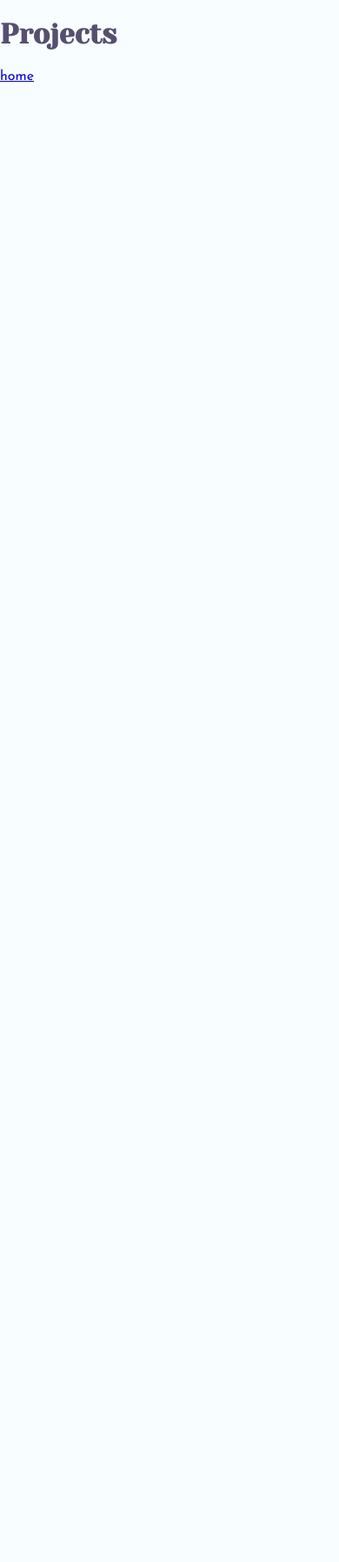
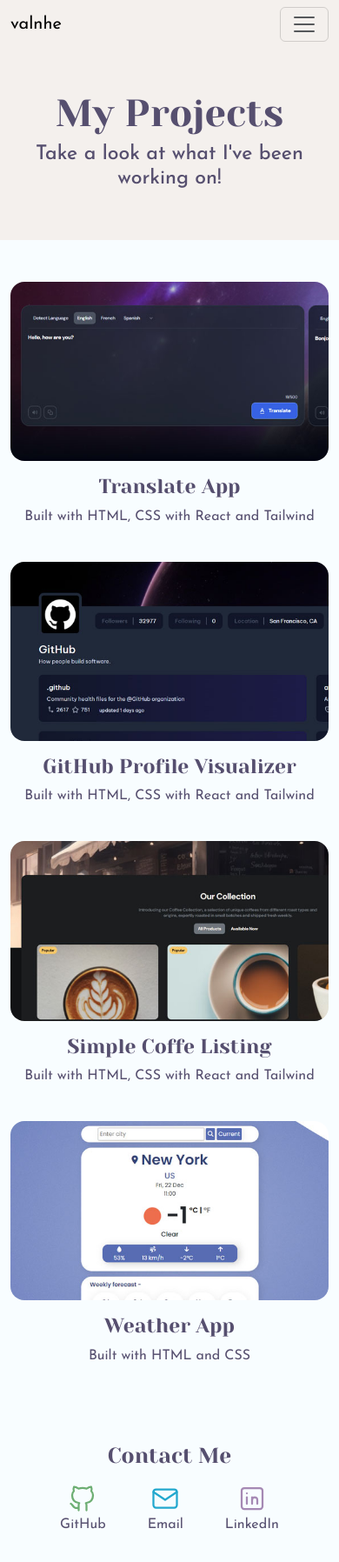
Before and after one commit to Valnhe/SheCodes-Responsive-Project, a plain HTML site: page projects.html in a window 390 px wide. Shown: the whole page at 87% size. Before the commit the page ends 844 px from the top, so only its background shows below. Drawn offline with nearby package versions, Linux system fonts and the light colour scheme.

Commit message:
Work page

```diff
--- a/projects.html
+++ b/projects.html
@@ -6,14 +6,110 @@
         <link rel="preconnect" href="https://fonts.googleapis.com">
         <link rel="preconnect" href="https://fonts.gstatic.com" crossorigin>
         <link href="https://fonts.googleapis.com/css2?family=Josefin+Sans:wght@100;200;300;400;500;600;700&family=Yeseva+One&display=swap" rel="stylesheet">
-    <link rel="stylesheet" href="styles/about.css">
-    <title>Projects</title>
+        <link href="https://cdn.jsdelivr.net/npm/bootstrap@5.3.2/dist/css/bootstrap.min.css" rel="stylesheet" integrity="sha384-T3c6CoIi6uLrA9TneNEoa7RxnatzjcDSCmG1MXxSR1GAsXEV/Dwwykc2MPK8M2HN" crossorigin="anonymous">
+        <script src="https://cdn.jsdelivr.net/npm/bootstrap@5.3.2/dist/js/bootstrap.bundle.min.js" integrity="sha384-C6RzsynM9kWDrMNeT87bh95OGNyZPhcTNXj1NW7RuBCsyN/o0jlpcV8Qyq46cDfL" crossorigin="anonymous"></script>
+        <link rel="stylesheet" href="styles/projects.css">
+        <title>My projects</title>
     </head>
 <body>
-    <h1>Projects</h1>
-    <a href="index.html">home</a>
+    <nav class="navbar navbar-expand-lg bg-body-tertiary">
+        <div class="container-fluid">
+          <a class="navbar-brand" href="index.html">valnhe</a>
+          <button class="navbar-toggler" type="button" data-bs-toggle="collapse" data-bs-target="#navbarTogglerDemo02" aria-controls="navbarTogglerDemo02" aria-expanded="false" aria-label="Toggle navigation">
+            <span class="navbar-toggler-icon"></span>
+          </button>
+          <div class="collapse navbar-collapse" id="navbarTogglerDemo02">
+            <ul class="navbar-nav ms-auto mb-2 mb-lg-0">
+                <li class="nav-item">
+                    <a class="nav-link" href="index.html">Home</a>
+                </li>
+                <li class="nav-item">
+                  <a class="nav-link"  href="about.html">About me</a>
+                </li>
+                <li class="nav-item">
+                    <a class="nav-link active" aria-current="page" href="projects.html">My projects</a>
+                </li>
+                <li class="nav-item">
+                    <a class="nav-link" href="contact.html">Contact me</a>
+                </li>
+            </ul>
+          </div>
+        </div>
+    </nav>
+
+    <!-- Header -->
+    <header class="text-center py-5">
+        <h1 class="display-1 my-0">
+            My Projects
+        </h1>
+        <h2 class="h3 px-2 mt-2">
+            Take a look at what I've been working on!
+        </h2>
+    </header>
+
+    <main class="py-5 text-center">
+        <div class="container">
+            <div class="row">
+                <div class="col-md-6 mb-4">
+                    <img src="./images/translate.jpg" alt="Translate App" class="rounded-4 img-fluid">
+                    <h3 class="mt-3">Translate App</h3>
+                    <p>Built with HTML, CSS with React and Tailwind</p>
+                </div>
+                <div class="col-md-6 mb-4">
+                    <img src="./images/github.jpg" alt="GitHub Profile Visualizer" class="rounded-4 img-fluid">
+                    <h3 class="mt-3">GitHub Profile Visualizer</h3>
+                    <p>Built with HTML, CSS with React and Tailwind</p>
+                </div>
+            </div>
+            <div class="row">
+                <div class="col-md-6 mb-4">
+                    <img src="./images/coffe.jpg" alt="Simple Coffe Listing" class="rounded-4 img-fluid">
+                    <h3 class="mt-3">Simple Coffe Listing</h3>
+                    <p>Built with HTML, CSS with React and Tailwind</p>
+                </div>
+                <div class="col-md-6 mb-4">
+                    <img src="./images/weather.jpg" alt="Weather App" class="rounded-4 img-fluid">
+                    <h3 class="mt-3">Weather App</h3>
+                    <p>Built with HTML and CSS</p>
+                </div>
+            </div>
+        </div>
+
+    </main>
 
 
+    <!-- Footer -->
+    <footer class="mx-5 mb-5">
+        <h3 class="h2 text-center mb-3">Contact Me</h3>
+        <article class="d-flex justify-content-center mx-5 gap-5">
+            <a href="https://github.com/Valnhe" target="_blank" class="d-flex flex-column justify-content-center align-items-center">
+                <svg xmlns="http://www.w3.org/2000/svg" class="icon icon-tabler icon-tabler-brand-github" width="36" height="36" viewBox="0 0 24 24" stroke-width="1.5" stroke="#6DAE73" fill="none" stroke-linecap="round" stroke-linejoin="round">
+                    <path stroke="none" d="M0 0h24v24H0z" fill="none"/>
+                    <path d="M9 19c-4.3 1.4 -4.3 -2.5 -6 -3m12 5v-3.5c0 -1 .1 -1.4 -.5 -2c2.8 -.3 5.5 -1.4 5.5 -6a4.6 4.6 0 0 0 -1.3 -3.2a4.2 4.2 0 0 0 -.1 -3.2s-1.1 -.3 -3.5 1.3a12.3 12.3 0 0 0 -6.2 0c-2.4 -1.6 -3.5 -1.3 -3.5 -1.3a4.2 4.2 0 0 0 -.1 3.2a4.6 4.6 0 0 0 -1.3 3.2c0 4.6 2.7 5.7 5.5 6c-.6 .6 -.6 1.2 -.5 2v3.5" />
+                </svg>
+                <p>GitHub</p>
+            </a>
+            <a href="mailto:vpazcastle@gmail.com" id="contactme" class="d-flex flex-column justify-content-center align-items-center mx-lg-5">
+                <svg xmlns="http://www.w3.org/2000/svg" class="icon icon-tabler icon-tabler-mail" width="36" height="36" viewBox="0 0 24 24" stroke-width="1.5" stroke="#23A8CE" fill="none" stroke-linecap="round" stroke-linejoin="round">
+                    <path stroke="none" d="M0 0h24v24H0z" fill="none"/>
+                    <path d="M3 7a2 2 0 0 1 2 -2h14a2 2 0 0 1 2 2v10a2 2 0 0 1 -2 2h-14a2 2 0 0 1 -2 -2v-10z" />
+                    <path d="M3 7l9 6l9 -6" />
+                  </svg>
+                <p>Email</p>
+            </a>
+            <a href="https://www.linkedin.com/in/valentina-castillo-valdes/" target="_blank" class="d-flex flex-column justify-content-center align-items-center">
+                <svg xmlns="http://www.w3.org/2000/svg" class="icon icon-tabler icon-tabler-brand-linkedin" width="36" height="36" viewBox="0 0 24 24" stroke-width="1.5" stroke="#A589B4" fill="none" stroke-linecap="round" stroke-linejoin="round">
+                    <path stroke="none" d="M0 0h24v24H0z" fill="none"/>
+                    <path d="M4 4m0 2a2 2 0 0 1 2 -2h12a2 2 0 0 1 2 2v12a2 2 0 0 1 -2 2h-12a2 2 0 0 1 -2 -2z" />
+                    <path d="M8 11l0 5" />
+                    <path d="M8 8l0 .01" />
+                    <path d="M12 16l0 -5" />
+                    <path d="M16 16v-3a2 2 0 0 0 -4 0" />
+                </svg>
+                <p>LinkedIn</p>
+            </a>
+        </article>
+    </footer>
 
 </body>
 </html>
--- a/styles/about.css
+++ b/styles/about.css
@@ -14,7 +14,6 @@ font-family: 'Yeseva One', serif;
 
 .bg-body-tertiary {
     background-color: #F8FDFF !important;
-
 }
 
 body {
@@ -33,7 +32,7 @@ header {
     height: 210px;
 }
 
-h1, main h2, article h3{
+h1, main h2, article h3, footer h3{
     font-family: 'Yeseva One', serif;
 }
 
--- /dev/null
+++ b/styles/projects.css
@@ -0,0 +1,53 @@
+/*
+font-family: 'Josefin Sans', sans-serif;
+font-family: 'Yeseva One', serif;
+*/
+
+:root {
+    --titles-color: #564F6F;
+    --primary-color: #23A8CE;
+    --secondary-color: #A589B4;
+    --ternary-color: #6DAE73;
+    --bkg-color: #F5F5F5;
+    --headerbkg-color: #F4F0ED;
+}
+
+.bg-body-tertiary {
+    background-color: #F4F0ED !important;
+}
+
+body {
+    background-color: #F8FDFF;
+    font-family: 'Josefin Sans', sans-serif;
+    margin: 0;
+    padding: 0;
+    color: var(--titles-color);
+}
+
+header {
+    background-color: var(--headerbkg-color);
+    height: fit-content;
+}
+
+h1, h3 {
+    font-family: 'Yeseva One', serif;
+}
+
+.active {
+    color: var(--primary-color) !important;
+}
+
+main p {
+    text-wrap: pretty;
+}
+
+footer article a {
+    text-decoration: none;
+    color: var(--titles-color);
+    transition:all 0.3s ease-in-out;
+    display: inline-block
+}
+
+footer article a:hover {
+    scale: 1.1;
+}
```
Also changed, not shown: about.html (+1 -4 lines), contact.html (+41 -0 lines), index.html (+1 -1 lines), images/weather.jpg (added). Lines whose indentation alone changed are shown as unchanged.
